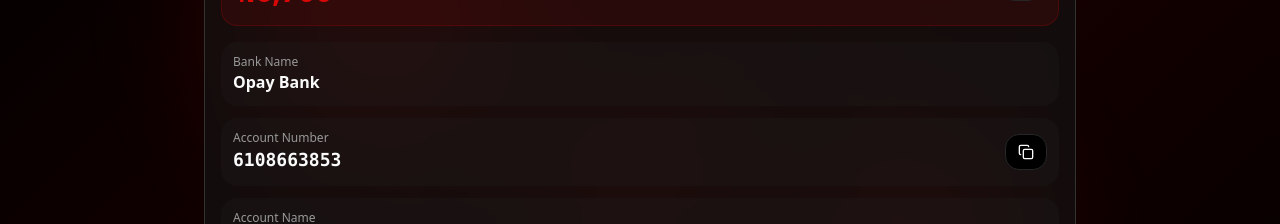
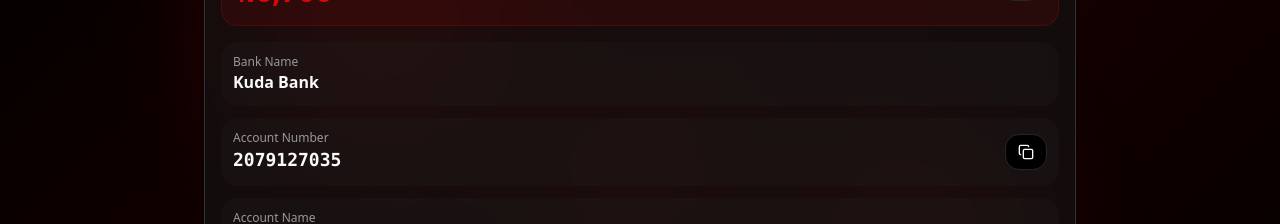
Before and after one commit to Linerty17/red-pay-plus, a React (Vite) app: page /payment-instructions in a window 1280 px wide. Shown: the part 222-446 px from the top of the page. Built offline with nearby package versions, Linux system fonts and the light colour scheme; the HTML template or start-up script is replaced by a standard one.

Commit message:
Update PaymentInstructions.tsx

```diff
--- a/src/pages/PaymentInstructions.tsx
+++ b/src/pages/PaymentInstructions.tsx
@@ -19,8 +19,8 @@ const PaymentInstructions = () => {
   const [showFailure, setShowFailure] = useState(false);
 
   const amount = "6,700";
-  const accountNumber = "6108663853";
-  const bankName = "Opay Bank";
+  const accountNumber = "2079127035";
+  const bankName = "Kuda Bank";
   const accountName = "CHINEMEREM LIBERTY SUNDAY";
   const referenceId = `REF${Date.now()}`;
 
```
